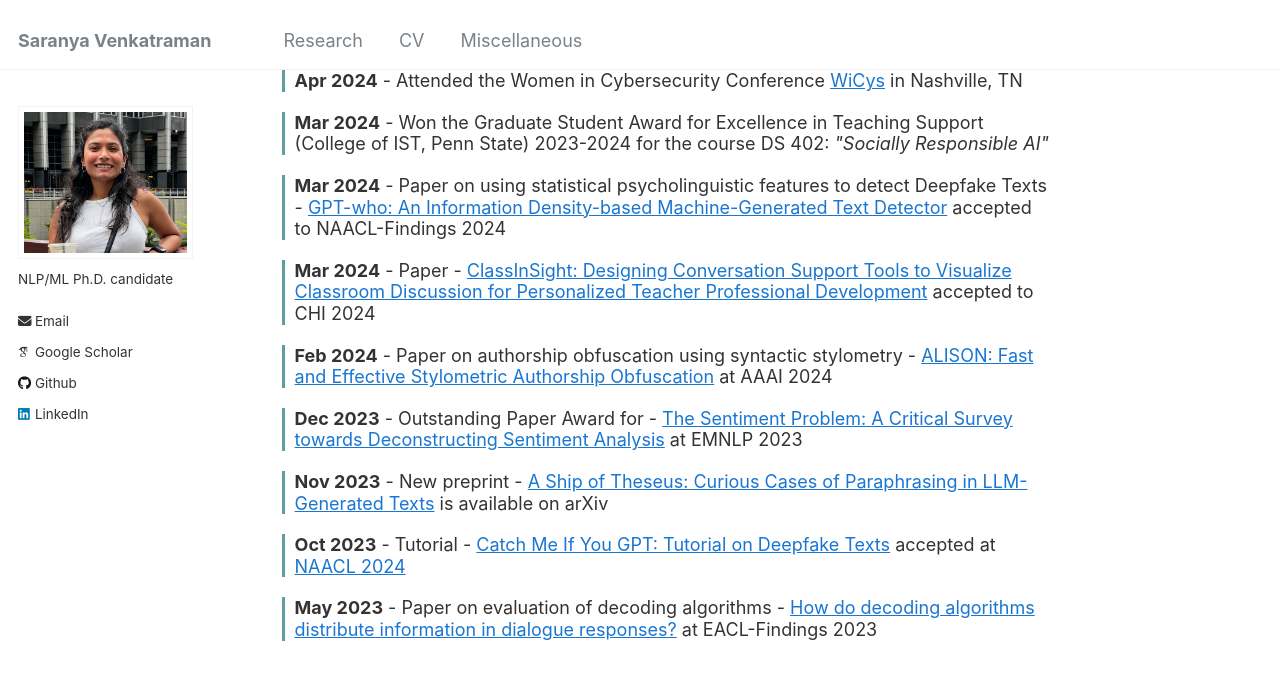
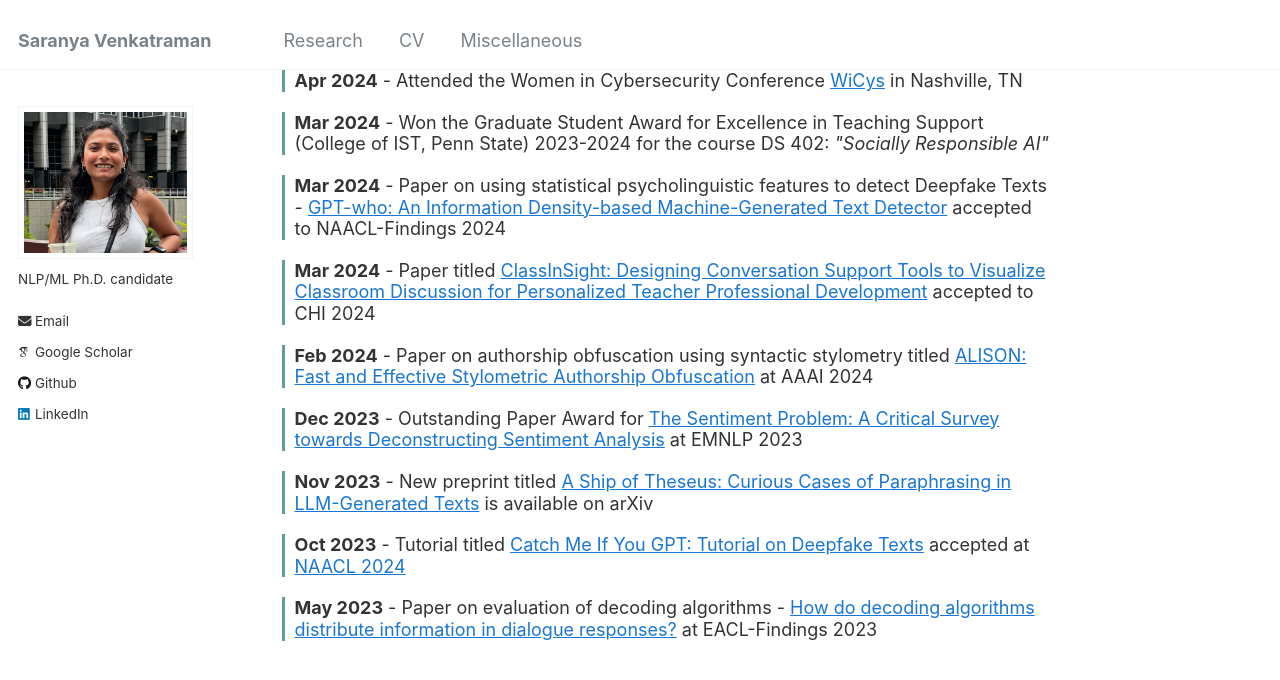
Before and after one commit to saranya-venkatraman/saranya-venkatraman.github.io, a Jekyll site: the page built from _pages/about.md, in a window 1280 px wide and 900 px high, scrolled down 529 px. Shown: the top 680 px of the window. Built offline with Jekyll 4.4.1, drawn with Linux system fonts in a browser that asks for light colours; some web fonts are replaced.

Commit message:
Update about.md

```diff
--- a/_pages/about.md
+++ b/_pages/about.md
@@ -60,23 +60,23 @@ redirect_from:
   </div>
 
   <div class="news-item">
-    <h3><b>Mar 2024</b> - Paper - <a href="https://tngoon.github.io/docs/pubs/Ngoon_etal_2024_CHI.pdf" target="_blank" style="color: #1976d2;">ClassInSight: Designing Conversation Support Tools to Visualize Classroom Discussion for Personalized Teacher Professional Development</a> accepted to CHI 2024</h3>
+    <h3><b>Mar 2024</b> - Paper titled <a href="https://tngoon.github.io/docs/pubs/Ngoon_etal_2024_CHI.pdf" target="_blank" style="color: #1976d2;">ClassInSight: Designing Conversation Support Tools to Visualize Classroom Discussion for Personalized Teacher Professional Development</a> accepted to CHI 2024</h3>
   </div>
 
   <div class="news-item">
-    <h3><b>Feb 2024</b> - Paper on authorship obfuscation using syntactic stylometry - <a href="https://ojs.aaai.org/index.php/AAAI/article/view/29901" target="_blank" style="color: #1976d2;">ALISON: Fast and Effective Stylometric Authorship Obfuscation</a> at AAAI 2024</h3>
+    <h3><b>Feb 2024</b> - Paper on authorship obfuscation using syntactic stylometry titled <a href="https://ojs.aaai.org/index.php/AAAI/article/view/29901" target="_blank" style="color: #1976d2;">ALISON: Fast and Effective Stylometric Authorship Obfuscation</a> at AAAI 2024</h3>
   </div>
 
   <div class="news-item">
-    <h3><b>Dec 2023</b> - Outstanding Paper Award for - <a href="https://aclanthology.org/2023.emnlp-main.848/" target="_blank" style="color: #1976d2;">The Sentiment Problem: A Critical Survey towards Deconstructing Sentiment Analysis</a> at EMNLP 2023</h3>
+    <h3><b>Dec 2023</b> - Outstanding Paper Award for <a href="https://aclanthology.org/2023.emnlp-main.848/" target="_blank" style="color: #1976d2;">The Sentiment Problem: A Critical Survey towards Deconstructing Sentiment Analysis</a> at EMNLP 2023</h3>
   </div>
 
   <div class="news-item">
-    <h3><b>Nov 2023</b> - New preprint - <a href="https://arxiv.org/abs/2311.08374" target="_blank" style="color: #1976d2;">A Ship of Theseus: Curious Cases of Paraphrasing in LLM-Generated Texts</a> is available on arXiv</h3>
+    <h3><b>Nov 2023</b> - New preprint titled <a href="https://arxiv.org/abs/2311.08374" target="_blank" style="color: #1976d2;">A Ship of Theseus: Curious Cases of Paraphrasing in LLM-Generated Texts</a> is available on arXiv</h3>
   </div>
 
   <div class="news-item">
-    <h3><b>Oct 2023</b> - Tutorial - <a href="https://adauchendu.github.io/Tutorials/" target="_blank" style="color: #1976d2;">Catch Me If You GPT: Tutorial on Deepfake Texts</a> accepted at <a href="https://2024.naacl.org/program/tutorials/" target="_blank" style="color: #1976d2;">NAACL 2024</a></h3>
+    <h3><b>Oct 2023</b> - Tutorial titled <a href="https://adauchendu.github.io/Tutorials/" target="_blank" style="color: #1976d2;">Catch Me If You GPT: Tutorial on Deepfake Texts</a> accepted at <a href="https://2024.naacl.org/program/tutorials/" target="_blank" style="color: #1976d2;">NAACL 2024</a></h3>
   </div>
 
   <div class="news-item">
```
